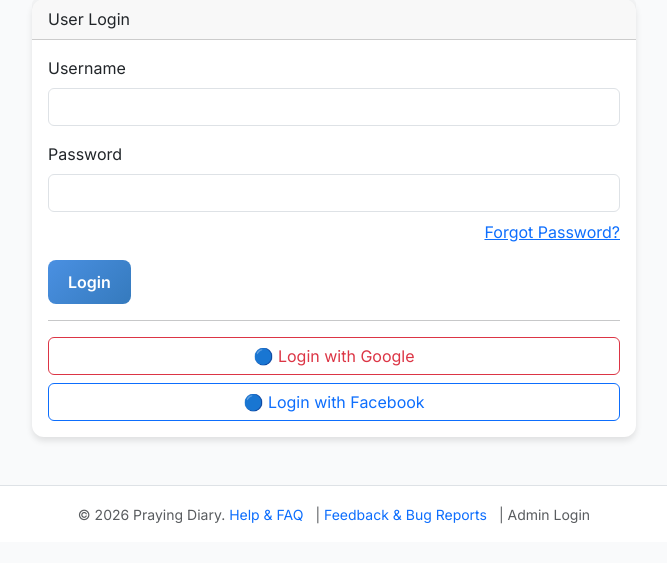
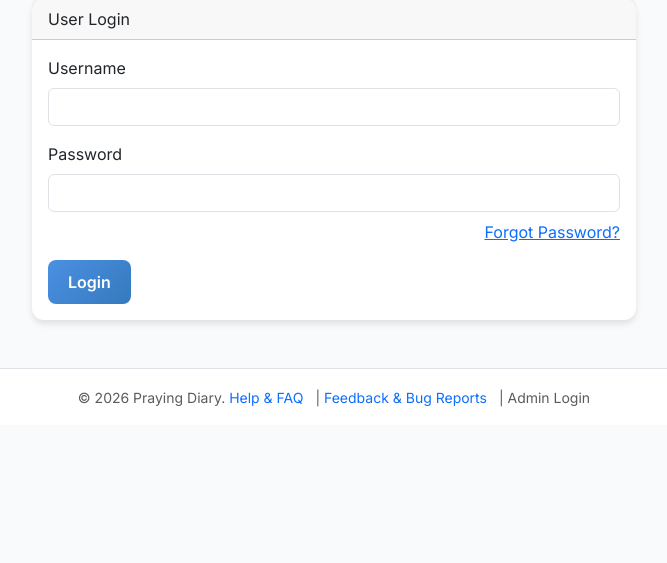
Before and after one commit to arm00pv/pray, a Flask app: page /login in a window 1280 px wide. Shown: the part 83-646 px from the top of the page, without its empty margins (306-973 px from the left). Run offline with Flask 3, Linux system fonts and the light colour scheme.

Commit message:
Disable Social Login functionality
- Removed "Login with Google" and "Login with Facebook" buttons from `templates/login.html`.
- Updated `routes/auth_routes.py` to disable the `/login/<provider>` route, now flashing a message that social login is disabled instead of attempting redirection.
- Verified tests pass.

Co-authored-by: arm00pv <207780510+arm00pv@users.noreply.github.com>

```diff
--- a/routes/auth_routes.py
+++ b/routes/auth_routes.py
@@ -195,65 +195,8 @@ def logout():
     logout_user()
     return redirect(url_for('auth.login'))
 
-# Social Login Stub
+# Social Login Disabled
 @auth_bp.route('/login/<provider>')
 def social_login(provider):
-    if provider not in ['google', 'facebook']:
-        flash('Unsupported provider.')
-        return redirect(url_for('auth.login'))
-
-    # In a real app, we would redirect to the provider using Authlib.
-    # For this demo/environment, we will simulate a successful callback
-    # since we cannot interact with external OAuth providers.
-
-    # Mock redirect to callback with a dummy token/state
-    return redirect(url_for('auth.social_auth_callback', provider=provider, code='mock_code'))
-
-@auth_bp.route('/login/<provider>/callback')
-def social_auth_callback(provider):
-    # Simulate fetching user info
-    mock_user_info = {
-        'google': {'email': 'google_user@test.com', 'name': 'Google User', 'sub': '12345'},
-        'facebook': {'email': 'fb_user@test.com', 'name': 'Facebook User', 'sub': '67890'}
-    }
-
-    user_info = mock_user_info.get(provider)
-    if not user_info:
-        flash('Authentication failed.')
-        return redirect(url_for('auth.login'))
-
-    # Check if user exists by oauth_id or email
-    user = User.query.filter((User.oauth_provider == provider) & (User.oauth_id == user_info['sub'])).first()
-
-    if not user:
-        # Check by email to link account
-        user = User.query.filter_by(email=user_info['email']).first()
-        if user:
-            # Link existing
-            user.oauth_provider = provider
-            user.oauth_id = user_info['sub']
-        else:
-            # Create new
-            import uuid
-            # Ensure unique username
-            base_username = user_info['name'].replace(' ', '')
-            username = base_username
-            counter = 1
-            while User.query.filter_by(username=username).first():
-                username = f"{base_username}{counter}"
-                counter += 1
-
-            user = User(
-                username=username,
-                email=user_info['email'],
-                password_hash=bcrypt.generate_password_hash(str(uuid.uuid4())).decode('utf-8'), # Random password
-                oauth_provider=provider,
-                oauth_id=user_info['sub'],
-                is_verified=True # Social login implies verified email usually
-            )
-            db.session.add(user)
-
-    db.session.commit()
-    login_user(user)
-    flash(f'Logged in with {provider.title()}.')
-    return redirect(url_for('entry.user_dashboard'))
+    flash('Social login is currently disabled.')
+    return redirect(url_for('auth.login'))
--- a/templates/login.html
+++ b/templates/login.html
@@ -21,15 +21,6 @@
                     </div>
                     <button type="submit" class="btn btn-primary">{{ _('Login') }}</button>
                 </form>
-                <hr>
-                <div class="d-grid gap-2">
-                    <a href="{{ url_for('auth.social_login', provider='google') }}" class="btn btn-outline-danger">
-                        🔵 {{ _('Login with Google') }}
-                    </a>
-                    <a href="{{ url_for('auth.social_login', provider='facebook') }}" class="btn btn-outline-primary">
-                        🔵 {{ _('Login with Facebook') }}
-                    </a>
-                </div>
             </div>
         </div>
     </div>
```
